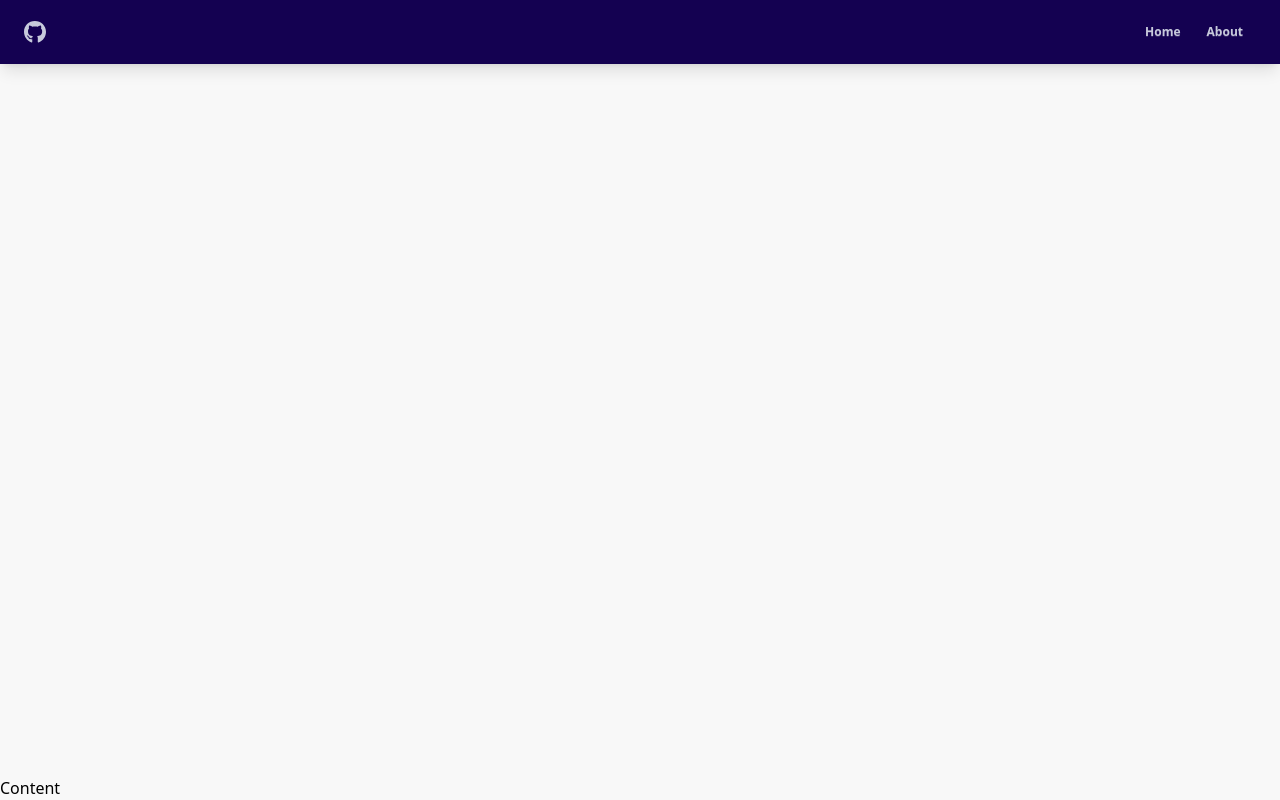
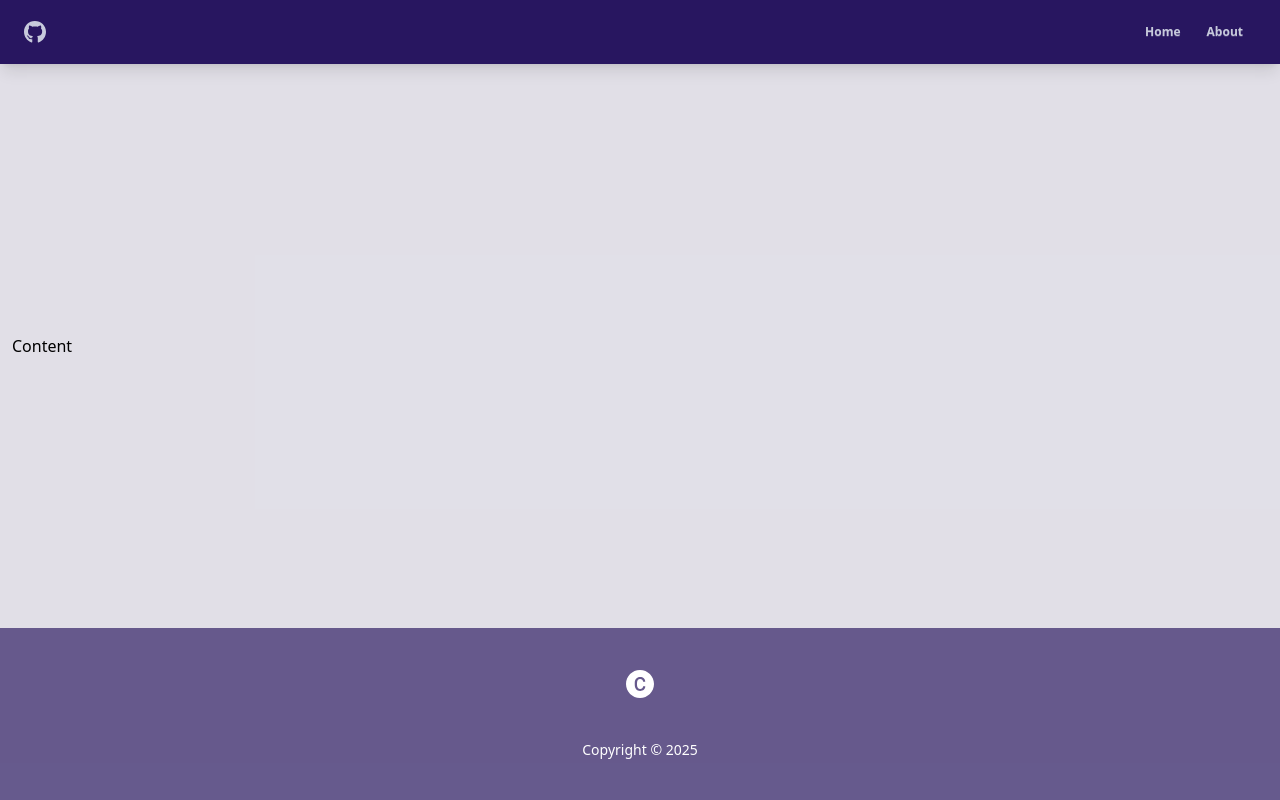
Before and after one commit to Yakov-Tome/GitFinder, a React (Vite) app: page / in a window 1280 px wide. Built offline with nearby package versions, Linux system fonts and the light colour scheme.

Commit message:
Footer Component

```diff
--- a/src/App.jsx
+++ b/src/App.jsx
@@ -1,13 +1,16 @@
 import { BrowserRouter as Router, Routes, Route } from "react-router-dom";
 import Navbar from "./components/layout/Navbar";
+import Footer from "./components/layout/Footer";
 
 function App() {
   return (
     <Router>
-      <div className="flex flex-col justify-between h-screen">
+      <div className="flex flex-col justify-between h-screen bg-neutral/10">
         <Navbar />
 
-        <main>Content</main>
+        <main className="container mx-auto px-3 pb-12">Content</main>
+
+        <Footer />
       </div>
     </Router>
   );
--- /dev/null
+++ b/src/components/layout/Footer.jsx
@@ -0,0 +1,20 @@
+import React from "react";
+import { AiFillCopyrightCircle } from "react-icons/ai";
+
+function Footer() {
+  const footerYear = new Date().getFullYear();
+
+  return (
+    <footer className="footer p-10 bg-neutral/60 text-primary-content justify-items-center">
+      <AiFillCopyrightCircle
+        color="white"
+        className="inline-block fill-current"
+        size={32}
+      />
+
+      <p className="text-white">Copyright &copy; {footerYear}</p>
+    </footer>
+  );
+}
+
+export default Footer;
--- a/src/components/layout/Navbar.jsx
+++ b/src/components/layout/Navbar.jsx
@@ -4,7 +4,7 @@ import { Link } from "react-router-dom";
 
 function Navbar({ title }) {
   return (
-    <nav className="navbar mb-12 shadow-lg bg-neutral text-neutral-content">
+    <nav className="navbar mb-12 shadow-lg bg-neutral/90 text-neutral-content">
       <div className="container mx-auto">
         <div className="flex-none px-2 mx-2">
           <FaGithub className="inline pr-2 text-3xl" />
```
